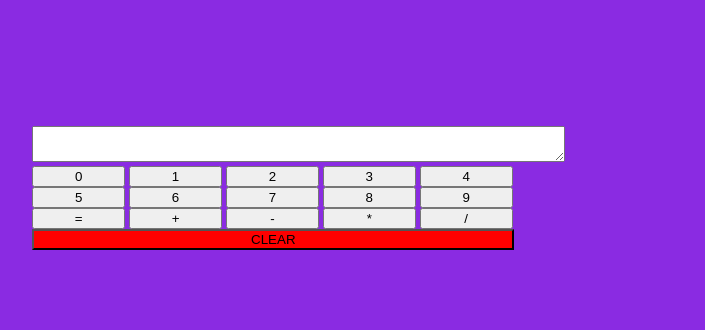
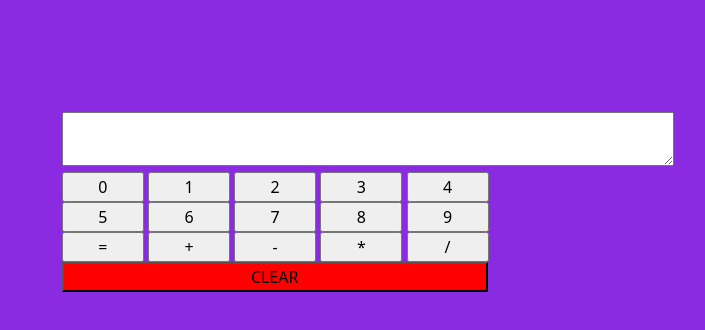
Before and after one commit to Herve176/calculator2, a plain HTML site: page index.html in a window 1280 px wide. Shown: the whole page, without its empty margins (355-1060 px from the left). Drawn offline with nearby package versions, Linux system fonts and the light colour scheme.

Commit message:
adddes bootstrap

```diff
--- a/index.html
+++ b/index.html
@@ -4,11 +4,13 @@
     <meta charset="UTF-8">
     <meta name="viewport" content="width=device-width, initial-scale=1.0">
     <title>Document</title>
+    <meta name="viewport" content="width=device-width, initial-scale=1">
+    <link href="https://cdn.jsdelivr.net/npm/bootstrap@5.3.2/dist/css/bootstrap.min.css" rel="stylesheet">
     <link rel="stylesheet" href="./style.css">
 </head>
 <body>
 
-    <div class="calc">
+    <div class="container">
     <div class="ans"><textarea name="ans" id="ans" cols="64" rows="2" wrap="hard"></textarea></div>
     <form >
     <div class="taster">
@@ -37,7 +39,7 @@
     </div>
     </form>
     </div>
-
+    <script src="https://cdn.jsdelivr.net/npm/bootstrap@5.3.2/dist/js/bootstrap.bundle.min.js"></script>
     <script src="./index.js"></script>
 </body>
 </html>
```
